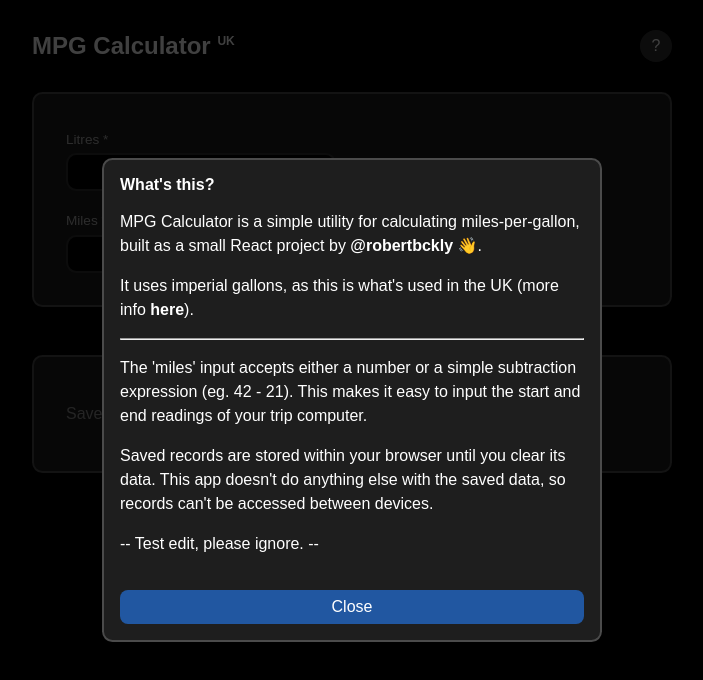
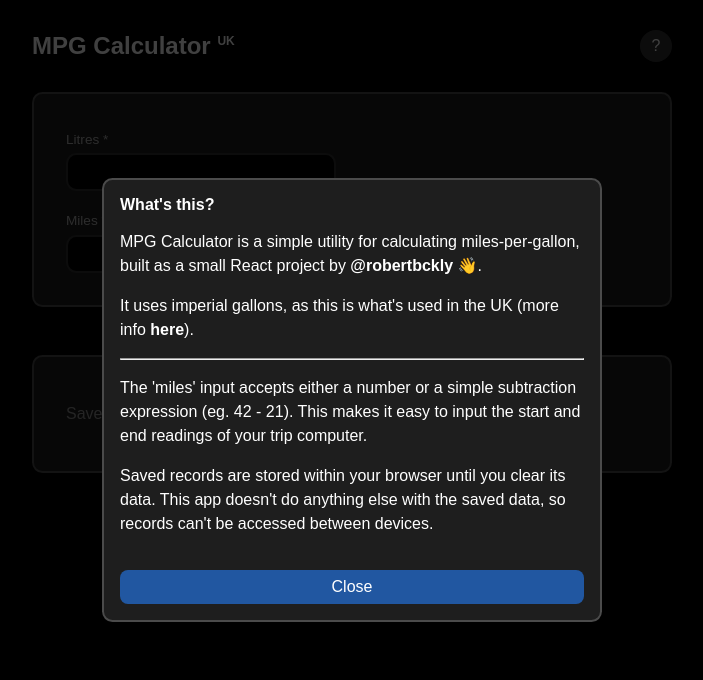
Before and after one commit to robertbckly/mpg-calculator-new, a React (Vite) app: page / in a window 1280 px wide. Both pictures are taken after a click on the button "Get more information about this app". Shown: the top 680 px of the page, without its empty margins (288-991 px from the left). Built offline with nearby package versions, Linux system fonts and the light colour scheme.

Commit message:
Revert "add edit to test deploy"
This reverts commit 1b3cb2d26bbc13013686aeec1cdfb8f173a4af06.

```diff
--- a/src/components/dialogs/help-dialog/help-dialog.tsx
+++ b/src/components/dialogs/help-dialog/help-dialog.tsx
@@ -54,8 +54,6 @@ export function HelpDialog({ onClose }: HelpDialogProps) {
         can&apos;t be accessed between devices.
       </p>
 
-      <p className="help-dialog__para">-- Test edit, please ignore. --</p>
-
       <br />
 
       <DialogActions confirmButtonText="Close" onConfirm={onClose} />
```
